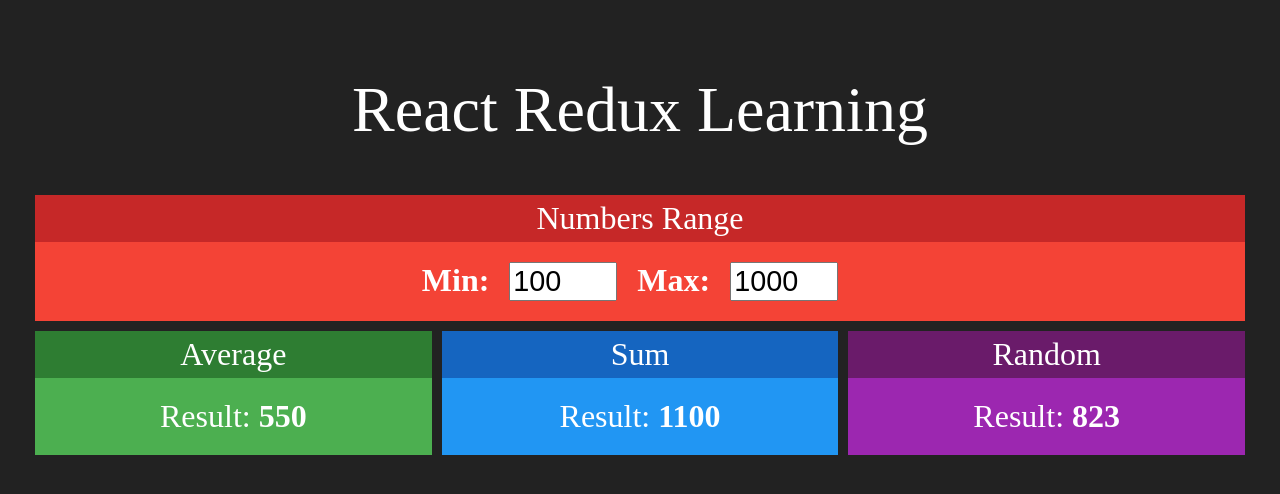
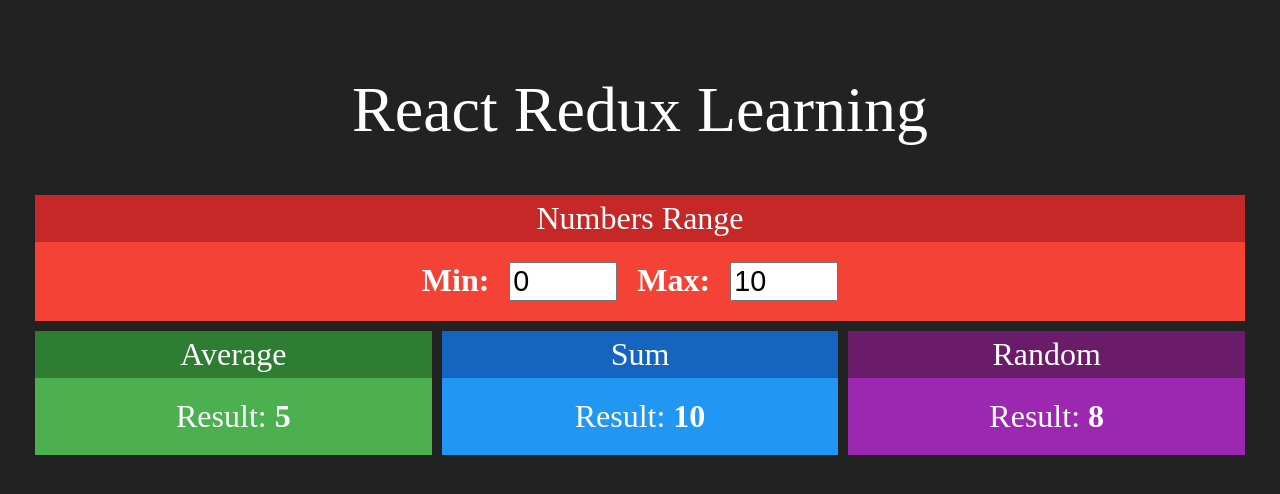
Before and after one commit to JRamos29/redux-app, a React (Create React App) app: page / in a window 1280 px wide. Shown: the top 494 px of the page. Built offline with nearby package versions, Linux system fonts and the light colour scheme.

Commit message:
Reseting the implementation to start using Redux logic solution.

```diff
--- a/src/App.js
+++ b/src/App.js
@@ -3,27 +3,18 @@
 import Average from './components/Average';
 import Sum from './components/Sum';
 import Random from './components/Random';
-import { useState } from 'react';
 
 function App() {
-	const [min, setMin] = useState(100);
-	const [max, setMax] = useState(1000);
-
 	return (
 		<div className="App">
 			<h1>React Redux Learning</h1>
 			<div className="row">
-				<Range
-					min={min}
-					max={max}
-					onChangeMin={setMin}
-					onChangeMax={setMax}
-				></Range>
+				<Range></Range>
 			</div>
 			<div className="row">
-				<Average min={min} max={max}></Average>
-				<Sum min={min} max={max}></Sum>
-				<Random min={min} max={max}></Random>
+				<Average></Average>
+				<Sum></Sum>
+				<Random></Random>
 			</div>
 		</div>
 	);
--- a/src/components/Average.jsx
+++ b/src/components/Average.jsx
@@ -3,14 +3,12 @@
 import Card from './Card';
 
 const Average = (props) => {
-	const { min, max } = props;
-
 	return (
 		<Card title="Average" green>
 			<div>
 				<span>
 					<span>Result: </span>
-					<strong>{(max + min) / 2}</strong>
+					<strong>5</strong>
 				</span>
 			</div>
 		</Card>
--- a/src/components/Random.jsx
+++ b/src/components/Random.jsx
@@ -3,16 +3,12 @@
 import Card from './Card';
 
 const Random = (props) => {
-	const { min, max } = props;
-
-	const randomNumber = parseInt(Math.random() * (max - min)) + min;
-
 	return (
 		<Card title="Random" purple>
 			<div>
 				<span>
 					<span>Result: </span>
-					<strong>{randomNumber}</strong>
+					<strong>8</strong>
 				</span>
 			</div>
 		</Card>
--- a/src/components/Range.jsx
+++ b/src/components/Range.jsx
@@ -4,26 +4,16 @@
 import Card from './Card';
 
 const Range = (props) => {
-	const { min, max } = props;
-
 	return (
 		<Card title="Numbers Range" red>
 			<div className="Range">
 				<span>
 					<strong>Min:</strong>
-					<input
-						type="number"
-						value={min}
-						onChange={(e) => props.onChangeMin(+e.target.value)}
-					/>
+					<input type="number" value={0} readOnly />
 				</span>
 				<span>
 					<strong>Max:</strong>
-					<input
-						type="number"
-						value={max}
-						onChange={(e) => props.onChangeMax(+e.target.value)}
-					/>
+					<input type="number" value={10} readOnly />
 				</span>
 			</div>
 		</Card>
--- a/src/components/Sum.jsx
+++ b/src/components/Sum.jsx
@@ -3,14 +3,12 @@
 import Card from './Card';
 
 const Sum = (props) => {
-	const { min, max } = props;
-
 	return (
 		<Card title="Sum" blue>
 			<div>
 				<span>
 					<span>Result: </span>
-					<strong>{max + min}</strong>
+					<strong>10</strong>
 				</span>
 			</div>
 		</Card>
```
